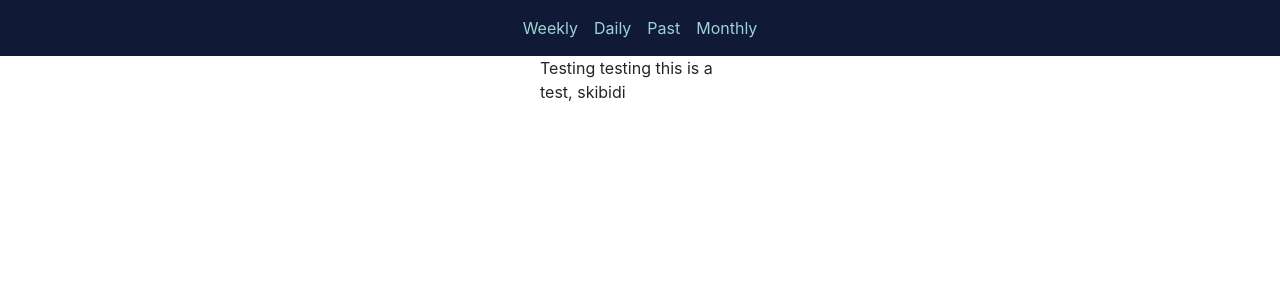
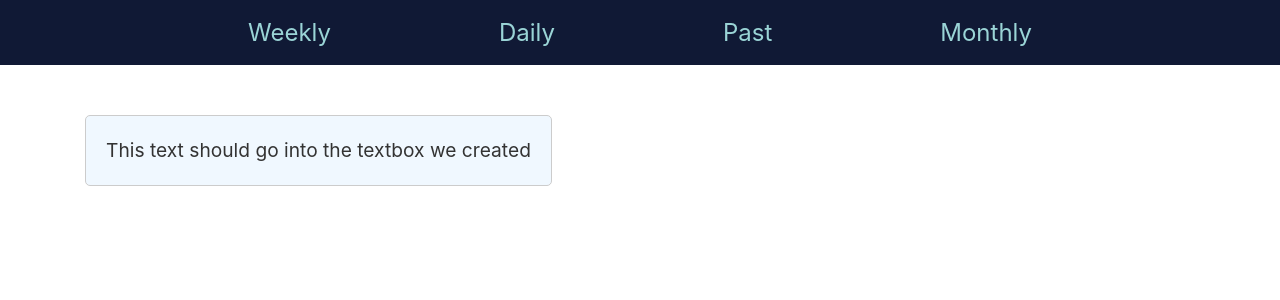
Before and after one commit to TheRealMopcornPuncher/Newthy, a Flask app: page / in a window 1280 px wide. Shown: the top 300 px of the page. Run offline with Flask 3, Linux system fonts and the light colour scheme; some libraries are stand-ins or nearby versions.

Commit message:
Finalize layout.html
Complete design for the layout of all other html pages

```diff
--- a/static/styles.css
+++ b/static/styles.css
@@ -6,8 +6,31 @@
     display: flex; /* Enable flexbox for the navbar */
     align-items: center; /* Align items vertically */
     justify-content: center; /* Align items horizontally */
+    margin-bottom: 30px;
+}
+
+.navbar-custom .navbar-nav {
+    display: flex; /* Ensure flexbox is applied */
+    justify-content: space-between; /* Spread out the items evenly */
+    width: 100%; /* Make sure the items take the full width */
+    max-width: 800px; /* Optional: Set a max-width to control how far apart items are spread */
 }
 
 .navbar-custom .nav-link {
     color: #9ad4d6;
+    line-height: normal;
+    font-size: 1.5rem; /* Increase this value for larger text */
+    padding: 10px 20px; /* Adjust padding to control the size of the clickable area */
 }
+
+.textbox {
+    background-color: #f0f8ff; /* Light blue background color */
+    padding: 20px; /* Padding around the text */
+    margin-top: 20px; /* Margin from other elements */
+    border: 1px solid #cccccc; /* Light border */
+    border-radius: 5px; /* Rounded corners */
+    color: #333; /* Text color */
+    font-size: 1.2rem; /* Text size */
+    width: auto; /* Ensure the box adapts to its content */
+    display: inline-block; /* Allows the box to only be as wide as its content */
+}
--- a/templates/index.html
+++ b/templates/index.html
@@ -4,6 +4,6 @@
     Weekly - Newthy
 {% endblock %}
 
-{% block main %}
-    <p class="mx-auto" style="width: 200px;">Testing testing this is a test, skibidi</p>
+{% block textbox %}
+    This text should go into the textbox we created
 {% endblock %}
--- a/templates/layout.html
+++ b/templates/layout.html
@@ -30,6 +30,13 @@
         {% block main %}
         <!-- Main content will be injected here -->
         {% endblock %}
+
+        <!-- Textbox for other templates to insert content -->
+        <div class="textbox">
+            {% block textbox %}
+            <!-- Text content will be injected here -->
+            {% endblock %}
+        </div>
     </div>
 </body>
 </html>
```
